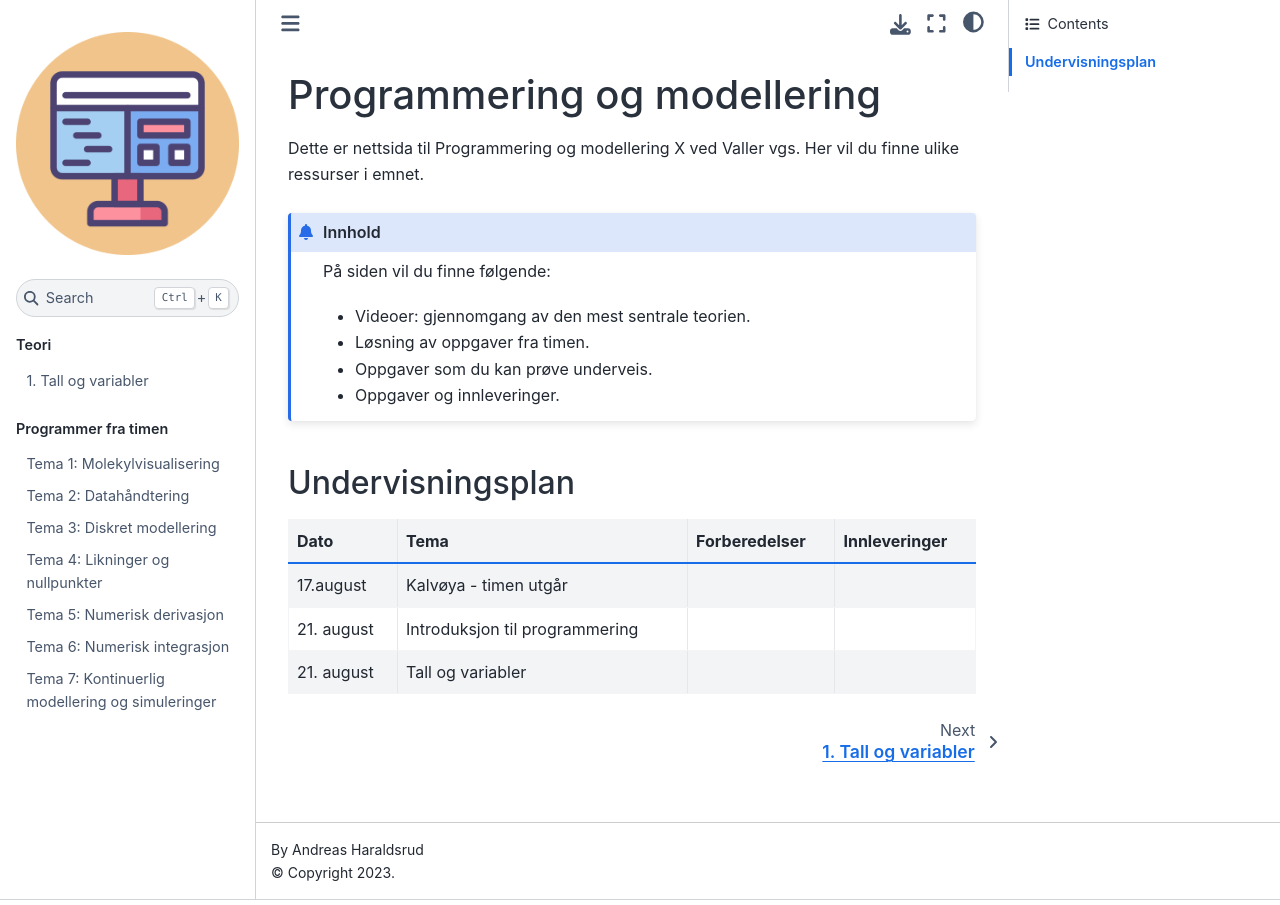
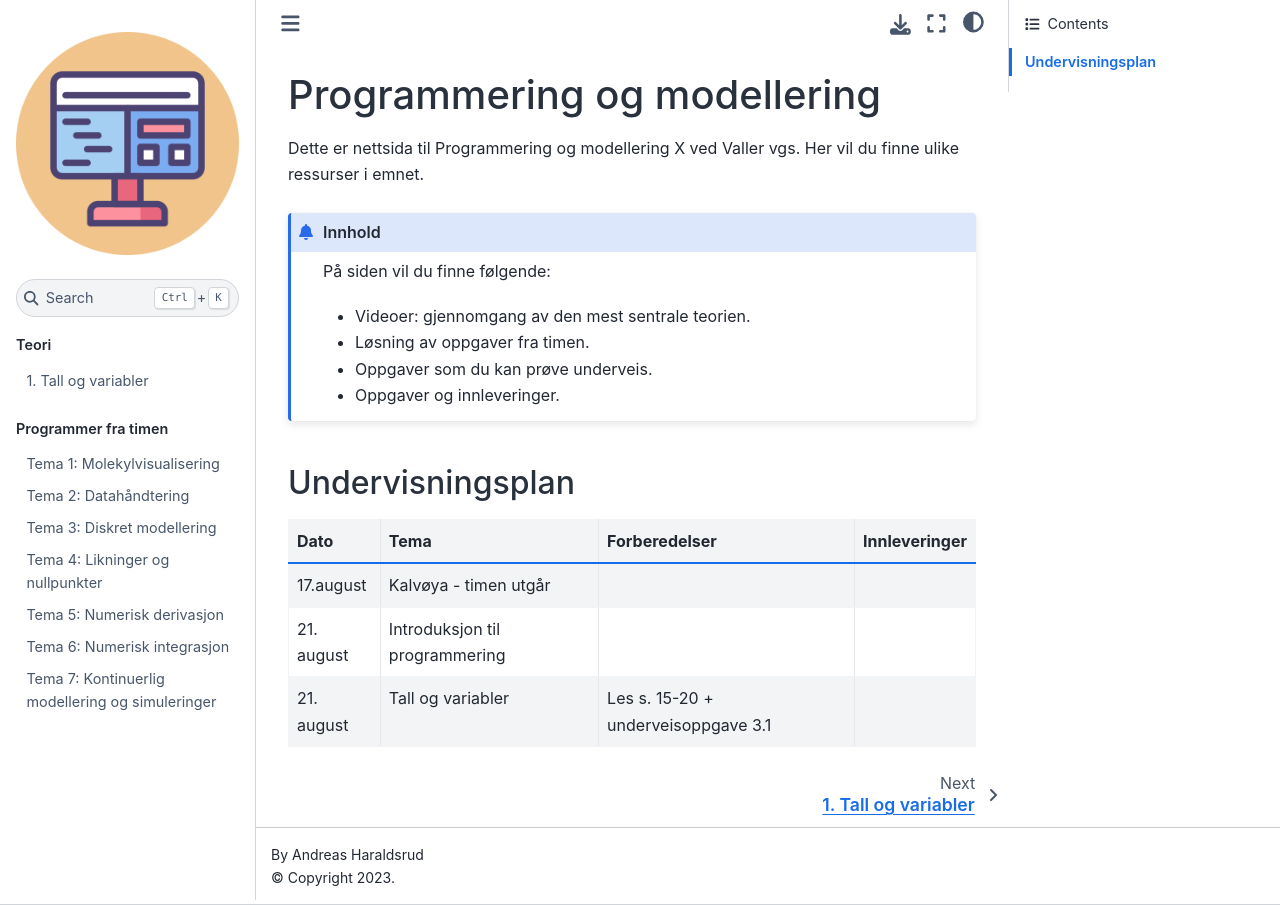
Before and after one commit to andreasdh/Programmering-og-modellering, a Jupyter Book: the page built from docs/intro.md, in a window 1280 px wide. Built offline with Jupyter Book 1.0.4 settings and Sphinx 7.4.7 and the Sphinx Book theme 1.1.4, drawn with Linux system fonts in a browser that asks for light colours.

Commit message:
Update intro.md

```diff
--- a/docs/intro.md
+++ b/docs/intro.md
@@ -15,4 +15,4 @@ På siden vil du finne følgende:
 | ------------- | ------------- | -------------| ------------- |
 | 17.august | Kalvøya - timen utgår | | |
 | 21. august  | Introduksjon til programmering  | | |
-| 21. august  | Tall og variabler| | |
+| 21. august  | Tall og variabler| Les s. 15-20 + underveisoppgave 3.1| |
```
